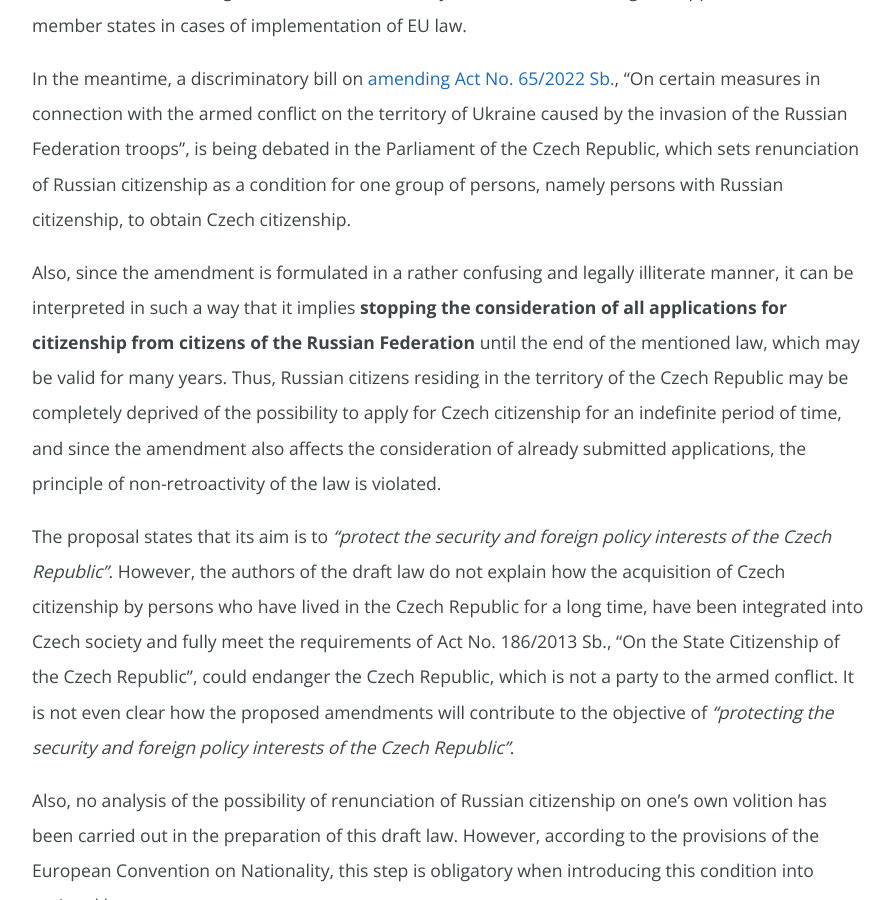
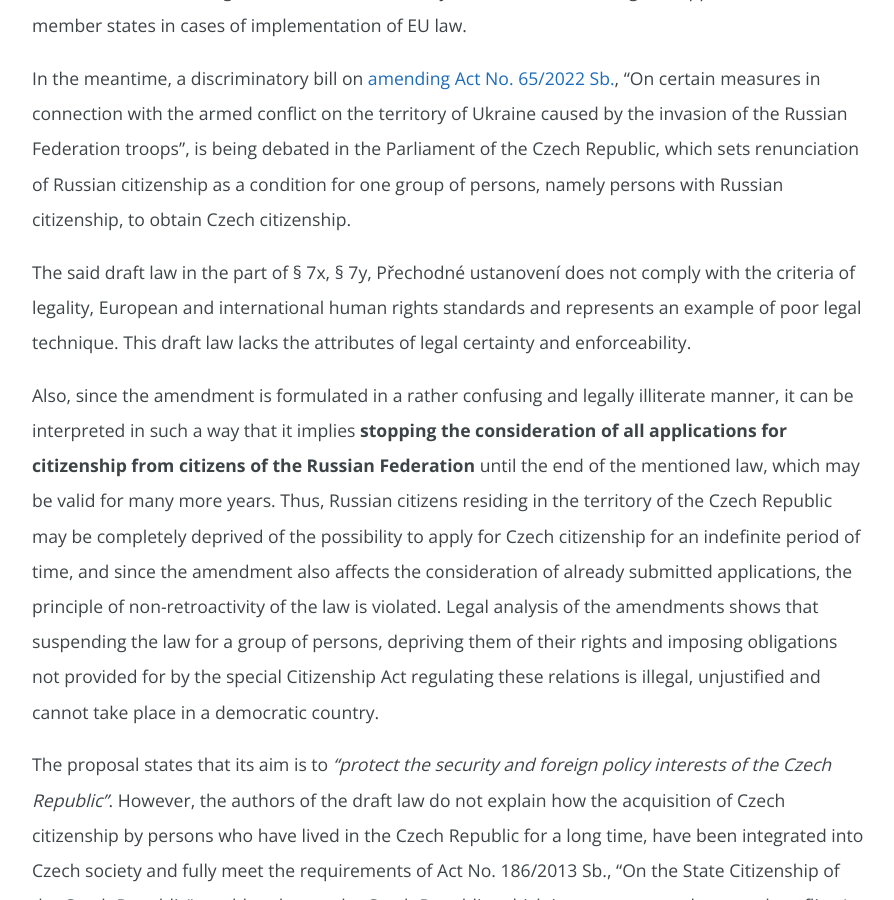
Before and after one commit to thewulf7/jsmelide, a Jekyll site: the page built from index_en.md, in a window 1280 px wide and 900 px high, scrolled down 1256 px. Shown: the whole window, without its empty margins (192-1086 px from the left). Built offline with Jekyll 4.4.1, drawn with Linux system fonts in a browser that asks for light colours; comment, search, counter and statistics services are not loaded; our own code applies the rules of GitHub Pages for plain Markdown files.

Commit message:
Update index_en.md

```diff
--- a/index_en.md
+++ b/index_en.md
@@ -14,7 +14,9 @@ Also Article 21 of the Charter of Fundamental Rights of the European Union expli
 
 In the meantime, a discriminatory bill on [amending Act No. 65/2022 Sb.](https://www.psp.cz/sqw/historie.sqw?o=9&t=727), "On certain measures in connection with the armed conflict on the territory of Ukraine caused by the invasion of the Russian Federation troops", is being debated in the Parliament of the Czech Republic, which sets renunciation of Russian citizenship as a condition for one group of persons, namely persons with Russian citizenship, to obtain Czech citizenship.
 
-Also, since the amendment is formulated in a rather confusing and legally illiterate manner, it can be interpreted in such a way that it implies **stopping the consideration of all applications for citizenship from citizens of the Russian Federation** until the end of the mentioned law, which may be valid for many years. Thus, Russian citizens residing in the territory of the Czech Republic may be completely deprived of the possibility to apply for Czech citizenship for an indefinite period of time, and since the amendment also affects the consideration of already submitted applications, the principle of non-retroactivity of the law is violated.
+The said draft law in the part of § 7x, § 7y, Přechodné ustanovení does not comply with the criteria of legality, European and international human rights standards and represents an example of poor legal technique. This draft law lacks the attributes of legal certainty and enforceability.
+
+Also, since the amendment is formulated in a rather confusing and legally illiterate manner, it can be interpreted in such a way that it implies **stopping the consideration of all applications for citizenship from citizens of the Russian Federation** until the end of the mentioned law, which may be valid for many more years. Thus, Russian citizens residing in the territory of the Czech Republic may be completely deprived of the possibility to apply for Czech citizenship for an indefinite period of time, and since the amendment also affects the consideration of already submitted applications, the principle of non-retroactivity of the law is violated. Legal analysis of the amendments shows that suspending the law for a group of persons, depriving them of their rights and imposing obligations not provided for by the special Citizenship Act regulating these relations is illegal, unjustified and cannot take place in a democratic country.
 
 The proposal states that its aim is to _"protect the security and foreign policy interests of the Czech Republic"_. However, the authors of the draft law do not explain how the acquisition of Czech citizenship by persons who have lived in the Czech Republic for a long time, have been integrated into Czech society and fully meet the requirements of Act No. 186/2013 Sb., "On the State Citizenship of the Czech Republic", could endanger the Czech Republic, which is not a party to the armed conflict. It is not even clear how the proposed amendments will contribute to the objective of _"protecting the security and foreign policy interests of the Czech Republic"_.
 
```
